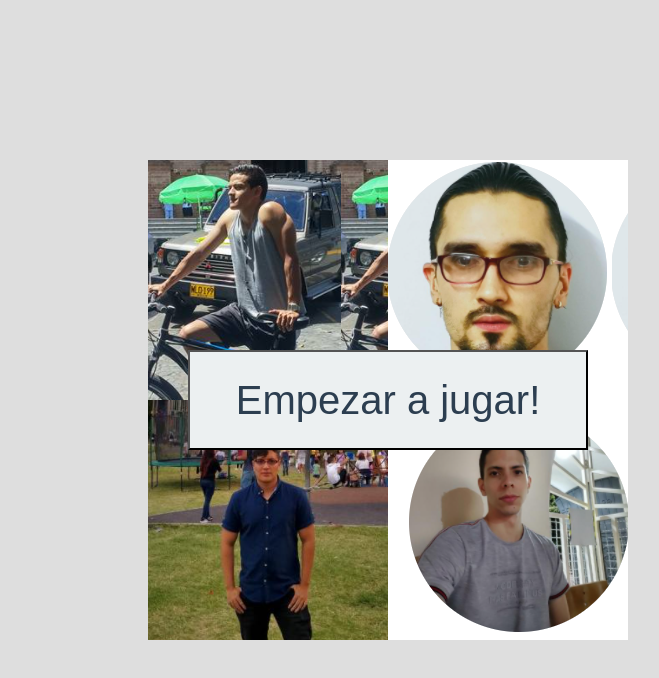
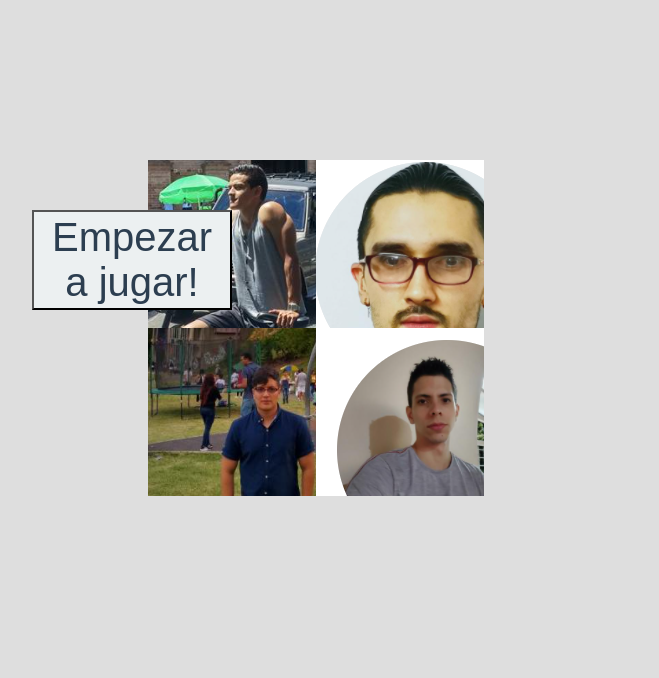
Before and after one commit to dsbpki/game_simonSays, a plain HTML site: page index.html in a window 1280 px wide. Shown: the whole page, without its empty margins (252-911 px from the left). Drawn offline with nearby package versions, Linux system fonts and the light colour scheme.

Commit message:
some changes

```diff
--- a/index.html
+++ b/index.html
@@ -23,8 +23,8 @@
       }
 
       .color {
-        width: 50%;
-        height: 50%;
+        width: 35%;
+        height: 35%;
         display: inline-block;
       }
 
@@ -39,6 +39,7 @@
       .celeste {
         /* background-image:  url('./imgs/kakashi.jpg'); */
         background-image:  url('./imgs/hector.PNG');
+        background-repeat: no-repeat;
         /* background: #22a6b3; */
       }
 
@@ -51,6 +52,7 @@
 
         /* background-image:  url('./imgs/Jiraiya.png'); */
         background-image:  url('./imgs/jaime.PNG');
+        background-repeat: no-repeat;
         /* background: #be2edd; */
       }
 
@@ -72,6 +74,7 @@
       .verde {
         /* background-image:  url('./imgs/minato.jpg'); */
         background-image:  url('./imgs/brian.PNG');
+        background-repeat: no-repeat;
         /* background: #6ab04c; */
       }
 
@@ -80,14 +83,14 @@
       }
 
       .btn-start {
-        width: 400px;
+        width: 200px;
         height: 100px;
         background: #ecf0f1;
         color: #2c3e50;
         font-size: 2.5rem;
         position: absolute;
-        top: calc(50% - 50px);
-        left: calc(50% - 200px);
+        top: calc(30% - 30px);
+        left: calc(30% - 100px);
       }
 
       .hide {
```
